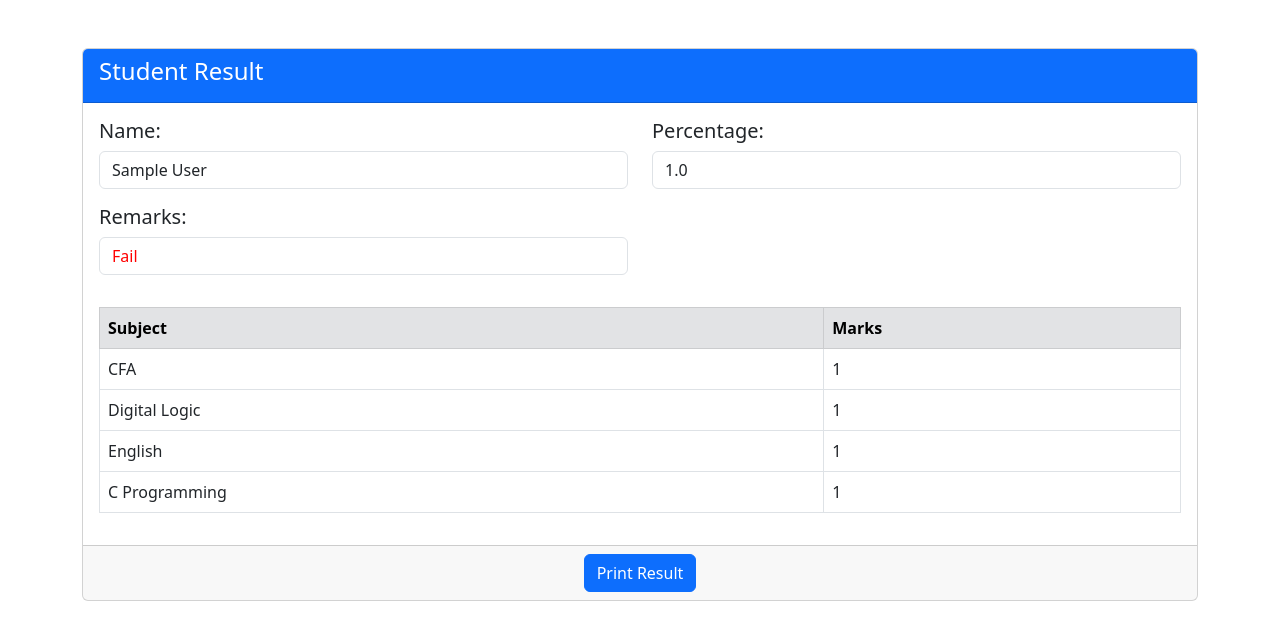
After one commit to unikat7/marks, a Django app: page /sms/viewmarks/1 in a window 1280 px wide. The commit adds this page. Shown: the top 640 px of the page. Run offline with Django 5.2, Linux system fonts and the light colour scheme; tables that the repository leaves empty hold one stand-in row (values such as "Sample post").

Commit message:
markassignforstudent

```diff
--- a/create/models.py
+++ b/create/models.py
@@ -5,7 +5,7 @@ from django.contrib.auth.hashers import make_password
 class Student(models.Model):
     name=models.CharField(max_length=255,blank=False,null=True)
     address=models.CharField(max_length=255,blank=False,null=True)
-    semester=models.CharField(max_length=255,blank=False,null=True)
+    semester=models.IntegerField(blank=False,null=False)
 
 class Teacher(models.Model):
     name=models.CharField(max_length=255,blank=False,null=True)
@@ -13,3 +13,10 @@ class Teacher(models.Model):
     password=models.CharField(max_length=255,blank=False,null=True)
     def set_password(self,password):
         self.password=make_password(password)
+
+
+class Semester1(models.Model):
+    digital=models.IntegerField(null=False,blank=False)
+    cprogramming=models.IntegerField(null=False,blank=False)
+    cfa=models.IntegerField(null=False,blank=False)
+    english=models.IntegerField(null=False,blank=False)
--- /dev/null
+++ b/create/templates/viewmarks.html
@@ -0,0 +1,76 @@
+{% load static %}
+<!DOCTYPE html>
+<html lang="en">
+<head>
+    <meta charset="UTF-8">
+    <meta name="viewport" content="width=device-width, initial-scale=1.0">
+    <title>Student Result</title>
+    <link rel="stylesheet" href="https://cdn.jsdelivr.net/npm/bootstrap@5.3.0/dist/css/bootstrap.min.css">
+</head>
+<body>
+    <div class="container mt-5">
+        <div class="card">
+            <div class="card-header bg-primary text-white">
+                <h4>Student Result</h4>
+            </div>
+            <div class="card-body">
+                <div class="row mb-3">
+                    <div class="col-6">
+                        <h5>Name:</h5>
+                        <p class="form-control">{{st.name}}</p>
+                    </div>
+                    <div class="col-6">
+                        <h5>Percentage:</h5>
+                        <p class="form-control">{{percentage}}</p>
+                    </div>
+                    <div class="col-6">
+                        <h5>Remarks:</h5>
+                        <p class="form-control"
+                            {% if percentage <= 40 %} style="color: red;" {% endif %}>
+                            {% if percentage > 40 %}
+                                Pass
+                            {% else %}
+                                Fail
+                            {% endif %}
+                    </div>
+                </div>
+
+                <table class="table table-bordered">
+                    <thead class="table-secondary">
+                        <tr>
+                            <th scope="col">Subject</th>
+                            <th scope="col">Marks</th>
+                        </tr>
+                    </thead>
+                    <tbody>
+
+                        <tr>
+                            <td>CFA</td>
+                            <td>{{marks.cfa}}</td>
+                        </tr>
+                        <tr>
+                            <td>Digital Logic</td>
+                            <td>{{marks.digital}}</td>
+                        </tr>
+                        <tr>
+                            <td>English</td>
+                            <td>{{marks.english}}</td>
+                        </tr>
+                        <tr>
+                            <td>C Programming</td>
+                            <td>{{marks.cprogramming}}</td>
+                        </tr>
+
+                    </tbody>
+                </table>
+            </div>
+
+            <div class="card-footer text-center">
+                <button class="btn btn-primary" onclick="window.print()">Print Result</button>
+            </div>
+        </div>
+    </div>
+
+    <script src="https://cdn.jsdelivr.net/npm/bootstrap@5.3.0/dist/js/bootstrap.bundle.min.js"></script>
+</body>
+</html>
--- a/create/templates/viewstudent.html
+++ b/create/templates/viewstudent.html
@@ -31,7 +31,7 @@
             <td>{{st.semester}}</td>
             <td>
                 <a href="{% url 'assign' st.id %}">Assign marks</a>
-                <a href="">View marks</a>
+                <a href="{% url 'viewmarks' st.id %}">View marks</a>
             </td>
          {% endfor %}
         </tbody>
--- a/create/urls.py
+++ b/create/urls.py
@@ -1,8 +1,9 @@
 from django.urls import path
-from .views import createstudent,viewstudent,assign
+from .views import createstudent,viewstudent,assign,viewmarks
 
 urlpatterns = [
     path("create/",createstudent,name="creatstudent"),
     path("view/",viewstudent,name="viewstudent"),
-    path("assign/<int:id>",assign,name="assign")
+    path("assign/<int:id>",assign,name="assign"),
+    path("viewmarks/<int:id>",viewmarks,name="viewmarks")
 ]
--- a/create/views.py
+++ b/create/views.py
@@ -1,6 +1,6 @@
 from django.shortcuts import render,get_object_or_404
 from django.http import HttpResponse
-from .models import Student
+from .models import Student,Semester1
 
 # Create your views here.
 def createstudent(request):
@@ -21,12 +21,33 @@ def viewstudent(request):
 
 
 def assign(request, id):
+    st = get_object_or_404(Student, pk=id)
 
-    st = get_object_or_404(Student, pk=id)
-    # print(st.semester)
-    # print(f"Found student: {st.name},id:{st.id} Semester: {st.semester}")
     if st.semester == 1:
-        print("Rendering sem1.html")
+        if request.method == "POST":
+            digital = request.POST.get("digital")
+            cprogramming = request.POST.get("cprogramming")
+            cfa = request.POST.get("cfa")
+            english = request.POST.get("english")
+
+            # Save the data to Semester1 model
+            semester1 = Semester1(digital=digital, cprogramming=cprogramming, cfa=cfa, english=english)
+            semester1.save()
+
+            return HttpResponse("Marks successfully inserted")
+
         return render(request, "sem1.html", {"st": st})
+
     else:
-        return HttpResponse("This functionality is not available for this semester.")
+        return HttpResponse("no semester matches")
+
+
+def viewmarks(request,id):
+    marks=get_object_or_404(Semester1,pk=id)
+    st=get_object_or_404(Student,pk=id)
+    percentage=((marks.digital + marks.cprogramming + marks.cfa + marks.english)/400)*100
+    return render(request,"viewmarks.html",{
+        "percentage":percentage,
+        "st":st,
+        "marks":marks
+    })
```
Also changed, not shown: create/migrations/0003_alter_student_semester.py (added), create/migrations/0004_semester1.py (added), create/migrations/0005_alter_student_semester.py (added).
